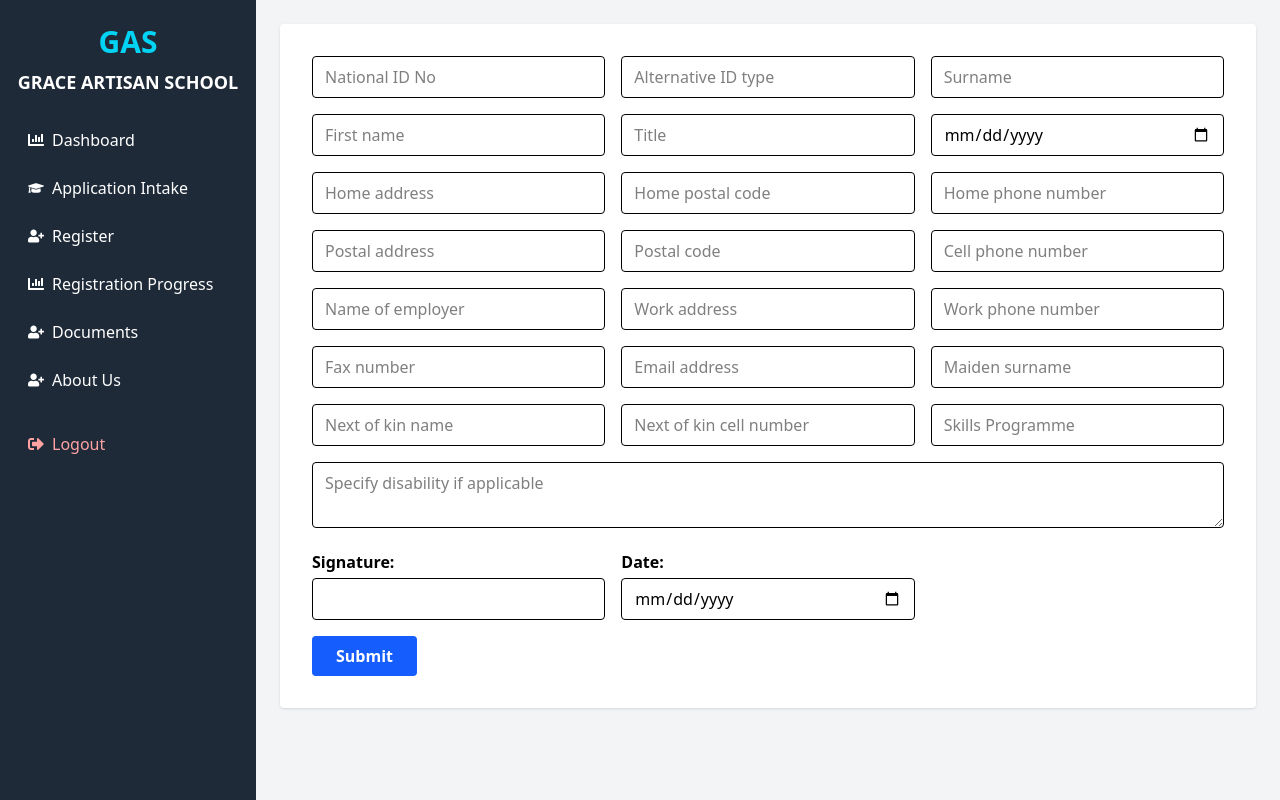
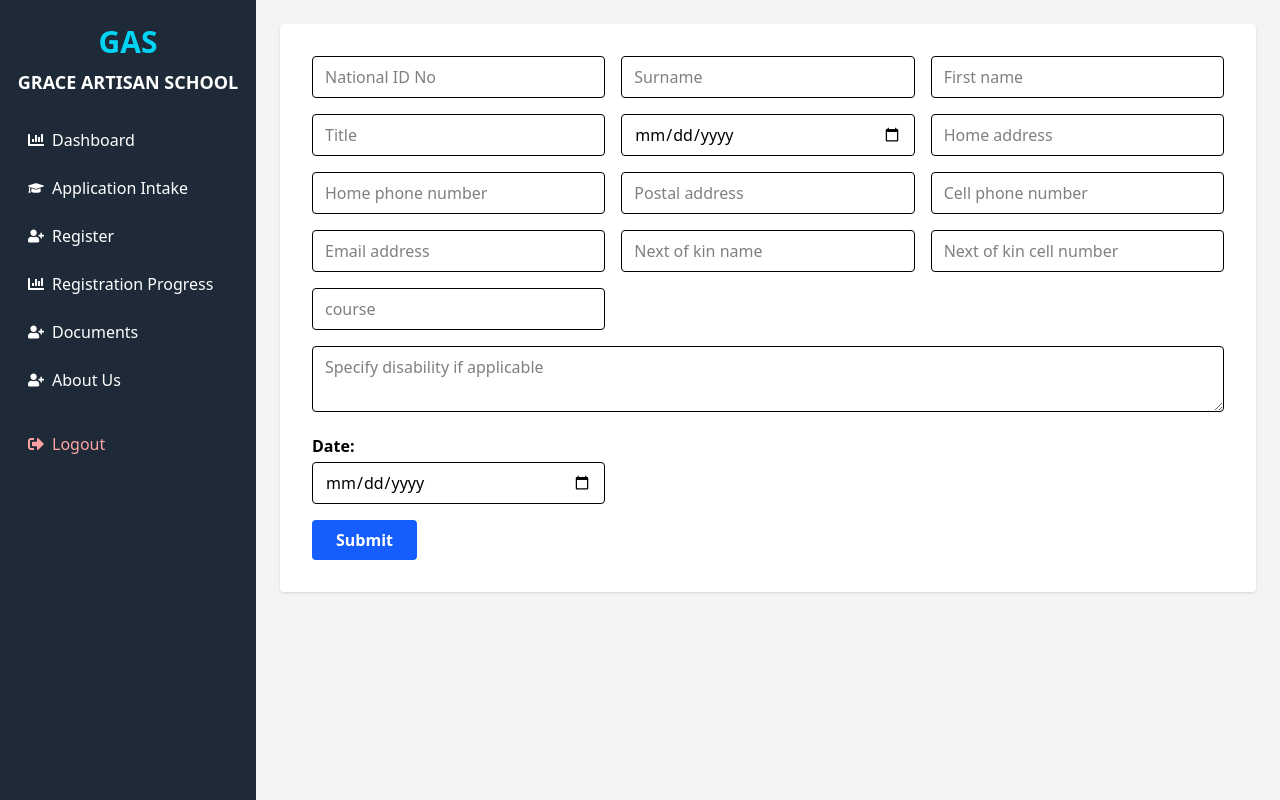
Before and after one commit to TitusP29/information-Tracking-System, a React (Vite) app: page /register in a window 1280 px wide. Built offline with nearby package versions, Linux system fonts and the light colour scheme.

Commit message:
removed field

```diff
--- a/src/components/Student/Register.jsx
+++ b/src/components/Student/Register.jsx
@@ -3,28 +3,19 @@ import React, { useState } from 'react';
 const RegistrationForm = () => {
   const [formData, setFormData] = useState({
     nationalId: '',
-    altIdType: '',
     surname: '',
-    firstName: '',
+    name: '',
     title: '',
     dob: '',
     homeAddress: '',
-    homePostalCode: '',
     homePhone: '',
     postalAddress: '',
-    postalCode: '',
     cellPhone: '',
-    employer: '',
-    workAddress: '',
-    workPhone: '',
-    fax: '',
     email: '',
-    maidenSurname: '',
     kinName: '',
     kinCell: '',
-    skillsProgramme: '',
+    course: '',
     disability: '',
-    signature: '',
     regDate: ''
   });
 
@@ -42,33 +33,22 @@ const RegistrationForm = () => {
     <form className="max-w-5xl mx-auto p-8 bg-white rounded shadow" onSubmit={handleSubmit}>
       <div className="grid grid-cols-1 md:grid-cols-3 gap-4 mb-4">
         <input type="text" name="nationalId" value={formData.nationalId} onChange={handleChange} placeholder="National ID No" className="border rounded px-3 py-2" />
-        <input type="text" name="altIdType" value={formData.altIdType} onChange={handleChange} placeholder="Alternative ID type" className="border rounded px-3 py-2" />
         <input type="text" name="surname" value={formData.surname} onChange={handleChange} placeholder="Surname" className="border rounded px-3 py-2" />
-        <input type="text" name="firstName" value={formData.firstName} onChange={handleChange} placeholder="First name" className="border rounded px-3 py-2" />
+        <input type="text" name="firstName" value={formData.name} onChange={handleChange} placeholder="First name" className="border rounded px-3 py-2" />
         <input type="text" name="title" value={formData.title} onChange={handleChange} placeholder="Title" className="border rounded px-3 py-2" />
-        <input type="date" name="dob" value={formData.dob} onChange={handleChange} placeholder="yyyy/mm/dd" className="border rounded px-3 py-2" />
+        <input type="date" name="dob" value={formData.dob} onChange={handleChange} placeholder="Date of birth" className="border rounded px-3 py-2" />
         <input type="text" name="homeAddress" value={formData.homeAddress} onChange={handleChange} placeholder="Home address" className="border rounded px-3 py-2" />
-        <input type="text" name="homePostalCode" value={formData.homePostalCode} onChange={handleChange} placeholder="Home postal code" className="border rounded px-3 py-2" />
         <input type="text" name="homePhone" value={formData.homePhone} onChange={handleChange} placeholder="Home phone number" className="border rounded px-3 py-2" />
         <input type="text" name="postalAddress" value={formData.postalAddress} onChange={handleChange} placeholder="Postal address" className="border rounded px-3 py-2" />
-        <input type="text" name="postalCode" value={formData.postalCode} onChange={handleChange} placeholder="Postal code" className="border rounded px-3 py-2" />
         <input type="text" name="cellPhone" value={formData.cellPhone} onChange={handleChange} placeholder="Cell phone number" className="border rounded px-3 py-2" />
-        <input type="text" name="employer" value={formData.employer} onChange={handleChange} placeholder="Name of employer" className="border rounded px-3 py-2" />
-        <input type="text" name="workAddress" value={formData.workAddress} onChange={handleChange} placeholder="Work address" className="border rounded px-3 py-2" />
-        <input type="text" name="workPhone" value={formData.workPhone} onChange={handleChange} placeholder="Work phone number" className="border rounded px-3 py-2" />
-        <input type="text" name="fax" value={formData.fax} onChange={handleChange} placeholder="Fax number" className="border rounded px-3 py-2" />
         <input type="email" name="email" value={formData.email} onChange={handleChange} placeholder="Email address" className="border rounded px-3 py-2" />
-        <input type="text" name="maidenSurname" value={formData.maidenSurname} onChange={handleChange} placeholder="Maiden surname" className="border rounded px-3 py-2" />
         <input type="text" name="kinName" value={formData.kinName} onChange={handleChange} placeholder="Next of kin name" className="border rounded px-3 py-2" />
         <input type="text" name="kinCell" value={formData.kinCell} onChange={handleChange} placeholder="Next of kin cell number" className="border rounded px-3 py-2" />
-        <input type="text" name="skillsProgramme" value={formData.skillsProgramme} onChange={handleChange} placeholder="Skills Programme" className="border rounded px-3 py-2" />
+        <input type="text" name="course" value={formData.course} onChange={handleChange} placeholder="course" className="border rounded px-3 py-2" />
       </div>
       <textarea name="disability" value={formData.disability} onChange={handleChange} placeholder="Specify disability if applicable" className="border rounded px-3 py-2 w-full mb-4" rows={2} />
       <div className="grid grid-cols-1 md:grid-cols-3 gap-4 items-end mb-4">
-        <div className="flex flex-col">
-          <label className="font-semibold mb-1">Signature:</label>
-          <input type="text" name="signature" value={formData.signature} onChange={handleChange} className="border rounded px-3 py-2" />
-        </div>
+
         <div className="flex flex-col">
           <label className="font-semibold mb-1">Date:</label>
           <input type="date" name="regDate" value={formData.regDate} onChange={handleChange} className="border rounded px-3 py-2" />
```
